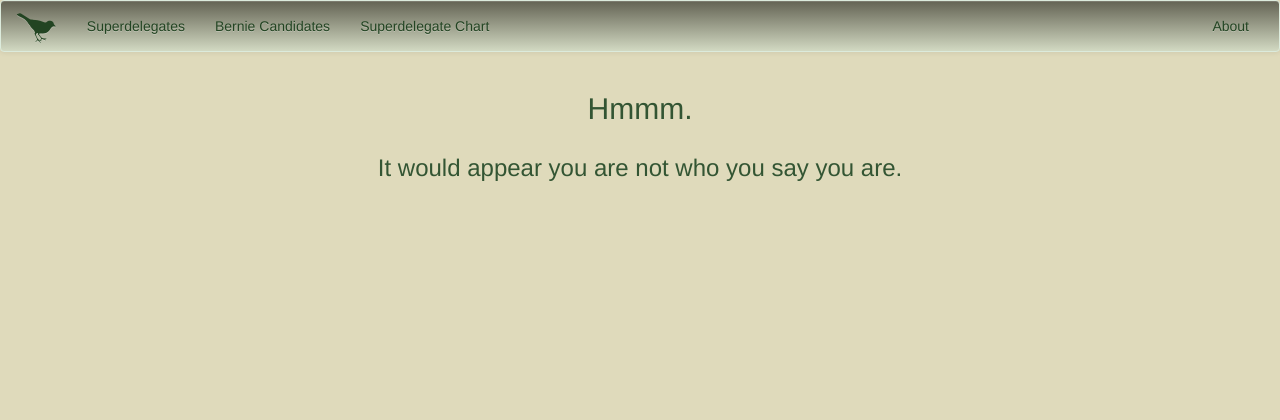
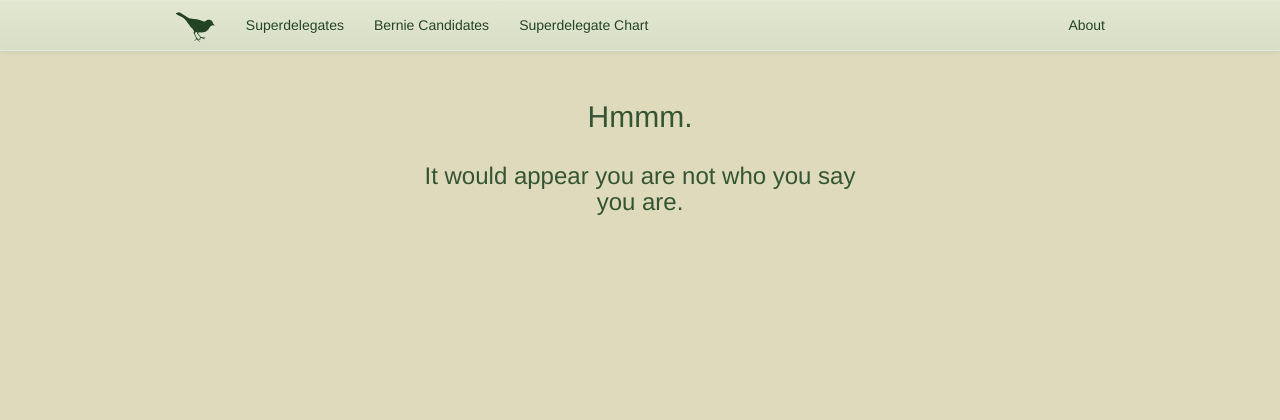
Before and after one commit to LiamK/adrestia, a Django app: template adrestia/templates/adrestia/403.html in a window 1280 px wide. Shown: the top 420 px of the page. Run offline with Django 3.2, Linux system fonts and the light colour scheme; the template is opened without the code that fills it, so the values that code supplies are empty; parts of the project's set-up code (start-up, migrations or seed data) failed here and were passed over; some libraries are stand-ins or nearby versions.

Commit message:
Fix up CSS/bootstrap

```diff
--- a/adrestia/static/adrestia/css/base.css
+++ b/adrestia/static/adrestia/css/base.css
@@ -22,7 +22,6 @@ html {
   background-color: rgba(0, 33, 0, .10);
 }
 body {
-    xbackground: url("../images/old-and-worn-parchment-paper-494x494.jpg") no-repeat center center fixed;
     -webkit-background-size: cover;
     -moz-background-size: cover;
     -o-background-size: cover;
@@ -254,6 +253,17 @@ span.chart-picker, p.chart-picker {
     border-color: #595;
 }
 
+#main {
+    margin-top:80px;
+}
+
+@media (min-width: 1200px) {
+    .container, .container-fluid {
+        max-width: 960px;
+    }
+}
+
+
 .navbar-default .navbar-brand {
     font-family: "Birds of a Feather";
     font-size: 1.5rem;
@@ -261,8 +271,8 @@ span.chart-picker, p.chart-picker {
 }
 .navbar-default {
     border-color: rgb(220, 235, 220);
-    background-color: rgba(0, 33, 0, .10);
-    background-image: linear-gradient(to bottom,rgba(0, 0, 0, .5) 0, rgba(220, 235, 220, .5) 100%);
+    background-color: rgb(220, 235, 220);
+    background-image: linear-gradient(to bottom,rgba(233, 228, 197, .5) 0, rgba(213, 208, 177, .5) 100%);
 }
 .navbar-default .navbar-nav>li>a {
     color: #242;
--- a/adrestia/templates/adrestia/delegate_row.html
+++ b/adrestia/templates/adrestia/delegate_row.html
@@ -1,7 +1,7 @@
 {% load email_obfuscator %}
 <div class="list-group-item">
     <div class="row">
-        <div class="col-xs-12 col-sm-3">
+        <div class="col-xs-12 col-sm-4">
             <a href="{% url 'delegate_detail' pk=d.id %}">
                 {{ d.name }},
                 {% if d.legislator %}
@@ -13,7 +13,7 @@
                 {% endif %}
             </a>
         </div>
-        <div class="col-xs-12 col-sm-3">
+        <div class="col-xs-12 col-sm-2">
                 {% if d.candidate.name == 'Sanders' %}
                     <span class="sanders">
                     {{ d.candidate }}
@@ -58,7 +58,7 @@
             Challenger{{ d.opponents.all.count|pluralize }}:
             {% for o in d.opponents.all %}
             <span class="sanders">
-                <a href="{% url 'candidate_detail' pk=o.id %}">{{ o.name }}</a></span>{% spaceless %}{% if not forloop.last %},{% endif %}{% endspaceless %}
+                <a href="{% url 'candidate_detail' pk=o.id %}">{{ o.name }}</a></span>{% spaceless %}{% if not forloop.last %},<br/>{% endif %}{% endspaceless %}
             {% endfor %}
         </div>
         {% endif %}
--- a/adrestia/templates/adrestia/navbar.html
+++ b/adrestia/templates/adrestia/navbar.html
@@ -1,4 +1,4 @@
-<nav class="navbar navbar-default">
+<nav class="navbar navbar-default navbar-fixed-top">
     <div class="container-fluid">
     <!-- Brand and toggle get grouped for better mobile display -->
     <div class="navbar-header">
--- a/adrestia/templates/base.html
+++ b/adrestia/templates/base.html
@@ -83,7 +83,7 @@
     </head>
     <body>
         {% include "adrestia/navbar.html" %}
-        <div class="container">
+        <div id="main" class="container">
             {% block content %}{% endblock %}
         </div>
         {% include "adrestia/footer.html" %}
```
Also changed, not shown: adrestia/templates/adrestia/candidate_row.html (+23 -21 lines).
